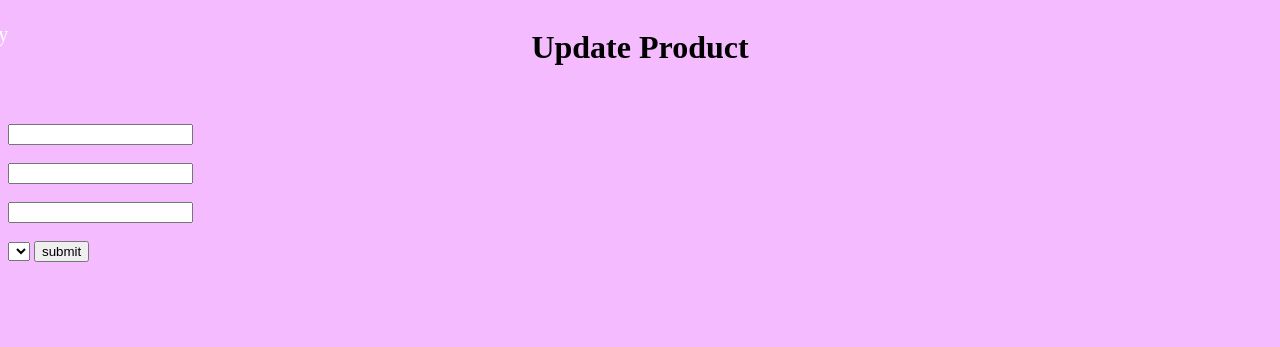
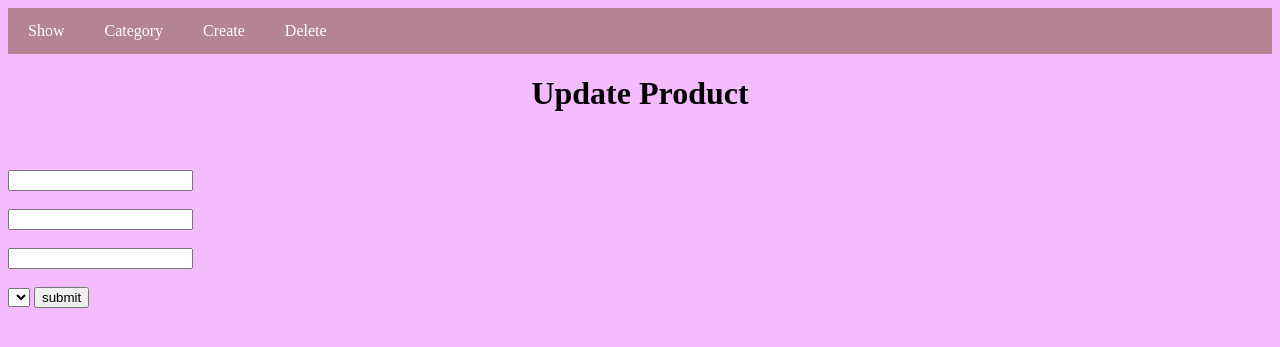
Before and after one commit to lizasetre/api, a PHP site: page /form_update.php?id=1 in a window 1280 px wide. Shown: the top 347 px of the page. Run offline with PHP 8.4, Linux system fonts and the light colour scheme; data that the repository does not hold is empty.

Commit message:
Update style.css

```diff
--- a/css/style.css
+++ b/css/style.css
@@ -5,19 +5,59 @@
 body {
   background-color: #F4BBFF;
 }
-.navbar a {
-  position: absolute;
-  left: -80px;
-  transition: 0.3s;
-  padding: 15px;
-  width: 100px;
-  text-decoration: none;
-  font-size: 20px;
-  color: white;
-  border-radius: 0 5px 5px 0;
+ .navbar {
+    overflow: hidden;
+    background-color: #333;
+    position: sticky;
+    position: -webkit-sticky;
+    top: 0;
+  }
+
+  /* Style the navigation bar links */
+  .navbar a {
+    float: left;
+    display: block;
+    color: white;
+    text-align: center;
+    padding: 14px 20px;
+    text-decoration: none;
+  }
+
+
+  /* Right-aligned link */
+  .navbar a.right {
+    float: right;
+  }
+
+  /* Change color on hover */
+  .navbar a:hover {
+    background-color: #ddd;
+    color: black;
+  }
+
+  /* Active/current link */
+  .navbar a.active {
+    background-color: #666;
+    color: white;
+  }s
+
+  /* Responsive layout - when the screen is less than 400px wide, make the navigation links stack on top of each other instead of next to each other */
+  @media screen and (max-width: 400px) {
+    .navbar a {
+      float: none;
+      width: 100%;
+    }
+  }
+#product {
+  top: 80px;
 }
-.navbar a:hover {
-  left: 0;
+
+#category {
+  top: 140px;
+}
+
+#create {
+  top: 200px;
 }
 ul {
 
```
